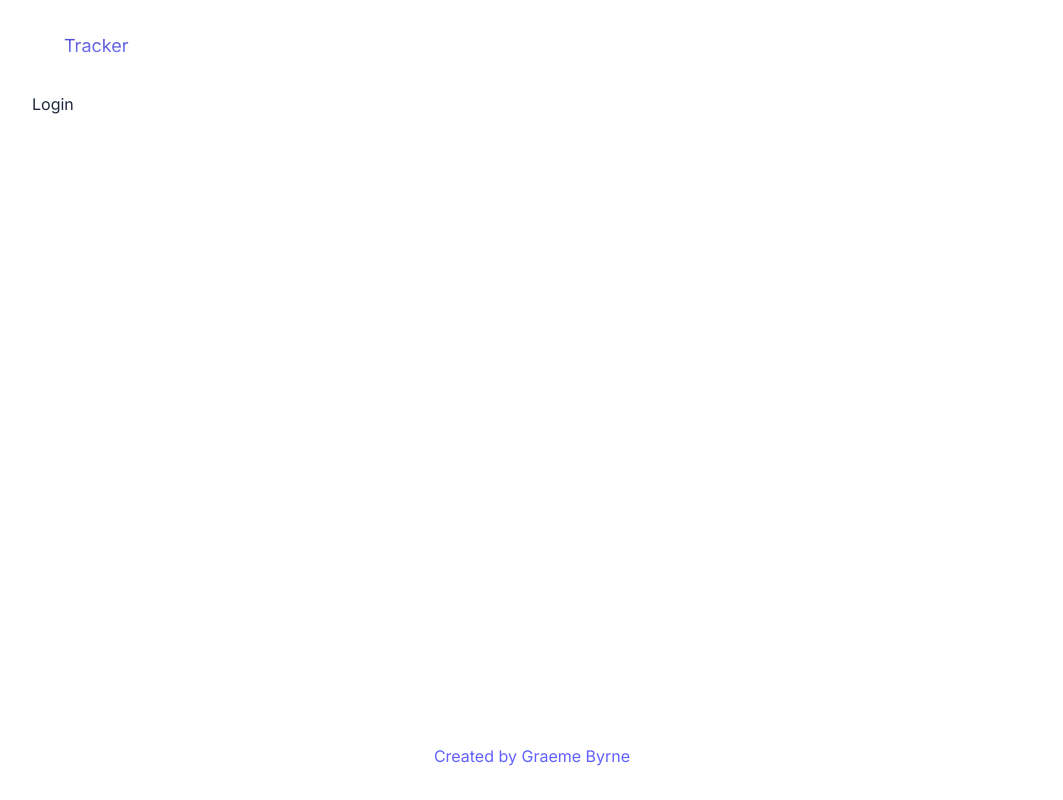
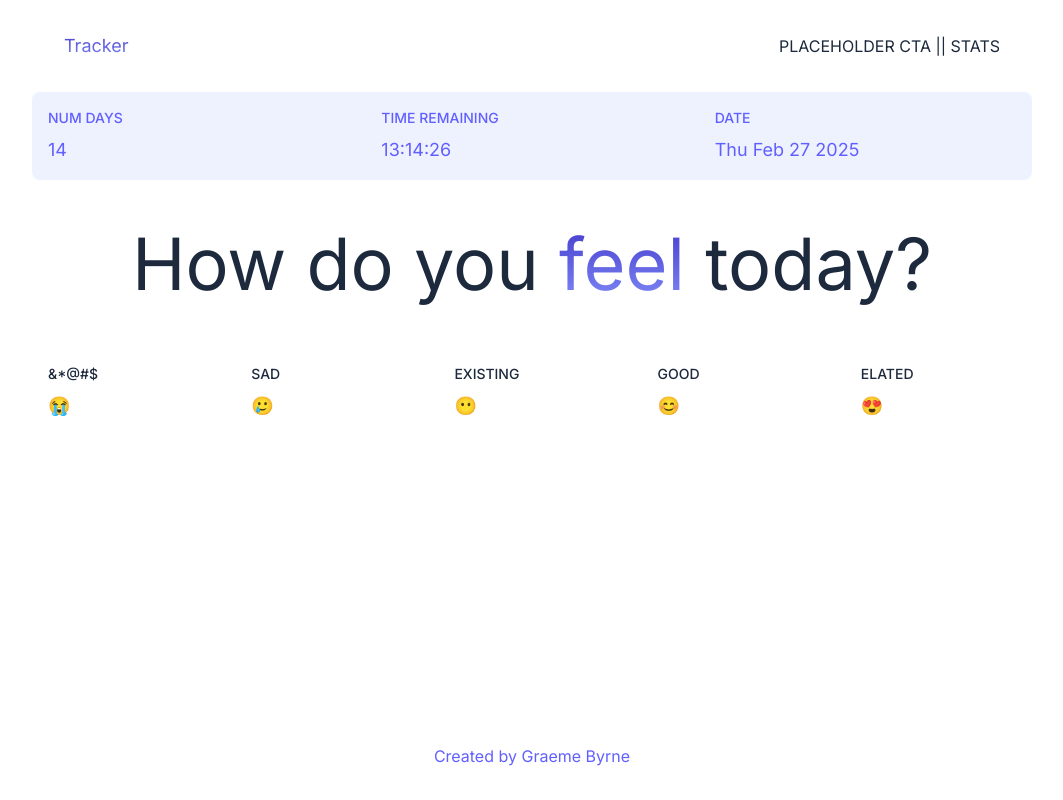
Before and after one commit to grmbyrn/next-tracker, a Next.js app: page /dashboard in a window 1280 px wide. Shown: the whole page, without its empty margins (108-1171 px from the left). Built offline with nearby package versions, Linux system fonts and the light colour scheme.

Commit message:
Add changes to dashboard, hero and login

```diff
--- a/app/dashboard/page.tsx
+++ b/app/dashboard/page.tsx
@@ -8,7 +8,8 @@ export const metadata: Metadata = {
 };
 
 const DashboardPage = () => {
-    const isAuthenticated = false
+    const isAuthenticated = true
+
     let children = (
         <Login />
     )
--- a/app/layout.tsx
+++ b/app/layout.tsx
@@ -17,6 +17,9 @@ export default function RootLayout({
   const header = (
     <header className="p-4 sm:p-8 flex items-center justify-between gap-4">
       <h1 className="text-base sm:text-lg textGradient">Tracker</h1>
+      <div className="flex items-center justify-between">
+        PLACEHOLDER CTA || STATS
+      </div>
     </header>
   )
 
--- a/components/Button.tsx
+++ b/components/Button.tsx
@@ -1,11 +1,12 @@
 interface ButtonProps {
     text: string;
-    dark: boolean;
+    dark?: boolean;
+    full?: boolean
 }
 
-const Button: React.FC<ButtonProps> = ({ text, dark }) => {
+const Button: React.FC<ButtonProps> = ({ text, dark , full}) => {
     return (
-        <button className={"rounded-full overflow-hidden duration-200 hover:opacity-60 border-2 border-solid border-indigo-600 " + (dark ? ' text-white bg-indigo-600 ' : ' text-indigo-600 ')}>
+        <button className={"rounded-full overflow-hidden duration-200 hover:opacity-60 border-2 border-solid border-indigo-600 " + (dark ? ' text-white bg-indigo-600 ' : ' text-indigo-600 ') + (full ? ' grid place-items-center w-full ' : ' ')}>
             <p className="px-6 sm:px-10 whitespace-nowrap py-2 sm:py-3">
                 {text}
             </p>
--- a/components/Dashboard.tsx
+++ b/components/Dashboard.tsx
@@ -1,8 +1,60 @@
 const Dashboard = () => {
+    interface Statuses {
+        num_days: number;
+        time_remaining: string;
+        date: string;
+    }
+
+    interface Moods {
+        '&*@#$': string
+        'Sad': string
+        'Existing': string
+        'Good': string
+        'Elated': string
+    }
+
+    const statuses: Statuses = {
+        num_days: 14,
+        time_remaining: '13:14:26',
+        date: new Date().toDateString(),
+    };
+
+    const moods = {
+        '&*@#$': '😭',
+        'Sad': '🥲',
+        'Existing': '😶',
+        'Good': '😊',
+        'Elated': '😍',
+    }
+
     return (
-        <>
-            Dashboard
-        </>
+        <div className="flex flex-col flex-1 gap-4 sm:gap-8 md:gap-12">
+            <div className="grid grid-cols-1 sm:grid-cols-3 bg-indigo-50 text-indigo-500 rounded-lg">
+                {Object.keys(statuses).map((status, statusIndex) => {
+                    const typedStatus = status as keyof Statuses;
+                    return (
+                        <div key={statusIndex} className="p-4 flex flex-col gap-1 sm:gap-2">
+                            <p className="font-medium uppercase text-xs sm:text-sm">{typedStatus.replaceAll('_', ' ')}</p>
+                            <p className="text-base sm:text-lg">{statuses[typedStatus]}</p>
+                        </div>
+                    )
+                })}
+            </div>
+            <h4 className="text-5xl sm:text-6xl md:text-7xl text-center">
+                How do you <span className="textGradient">feel</span> today?
+            </h4>
+            <div className="grid grid-cols-2 md:grid-cols-5 gap-4">
+                {Object.keys(moods).map((mood, moodIndex) => {
+                    const typedMood = mood as keyof Moods
+                    return (
+                        <div key={moodIndex} className="p-4 flex flex-col gap-1 sm:gap-2">
+                            <p className="font-medium uppercase text-xs sm:text-sm">{typedMood.replaceAll('_', ' ')}</p>
+                            <p className="text-base sm:text-lg">{moods[typedMood]}</p>
+                        </div>
+                    )
+                })}
+            </div>
+        </div>
     );
 }
 
--- a/components/Hero.tsx
+++ b/components/Hero.tsx
@@ -1,4 +1,5 @@
 import Button from "./Button";
+import Calendar from "./Calendar";
 
 const Hero = () => {
     return (
@@ -13,6 +14,7 @@ const Hero = () => {
                 <Button text={'Sign Up'} dark={false} />
                 <Button text={'Login'} dark={true} />
             </div>
+            <Calendar />
         </div>
     );
 }
--- a/components/Login.tsx
+++ b/components/Login.tsx
@@ -1,8 +1,19 @@
+import Button from "./Button";
+
 const Login = () => {
     return (
-        <>
-            Login
-        </>
+        <div className="flex flex-col flex-1 justify-center items-center gap-4">
+            <h3 className="text-4xl sm:text-5xl md:text-6xl">
+                Log In / Register
+            </h3>
+            <p>You&#39;re only one step away</p>
+            <input className="max-w-[400px] w-full mx-auto px-3 duration-200 hover:border-indigo-600 focus:border-indigo-600 py-2 sm:py-3 border border-solid border-indigo-400 rounded-full outline-none" placeholder="Email" />
+            <input className="max-w-[400px] w-full mx-auto px-3 duration-200 hover:border-indigo-600 focus:border-indigo-600 py-2 sm:py-3 border border-solid border-indigo-400 rounded-full outline-none" placeholder="Password" type='password' />
+            <div className="max-w-[400px] w-full mx-auto">
+                <Button text="Submit" full />
+            </div>
+            <p className="text-center">Don&#39;t have an account? <span className="text-indigo-600">Sign up</span></p>
+        </div>
     );
 }
 
```
